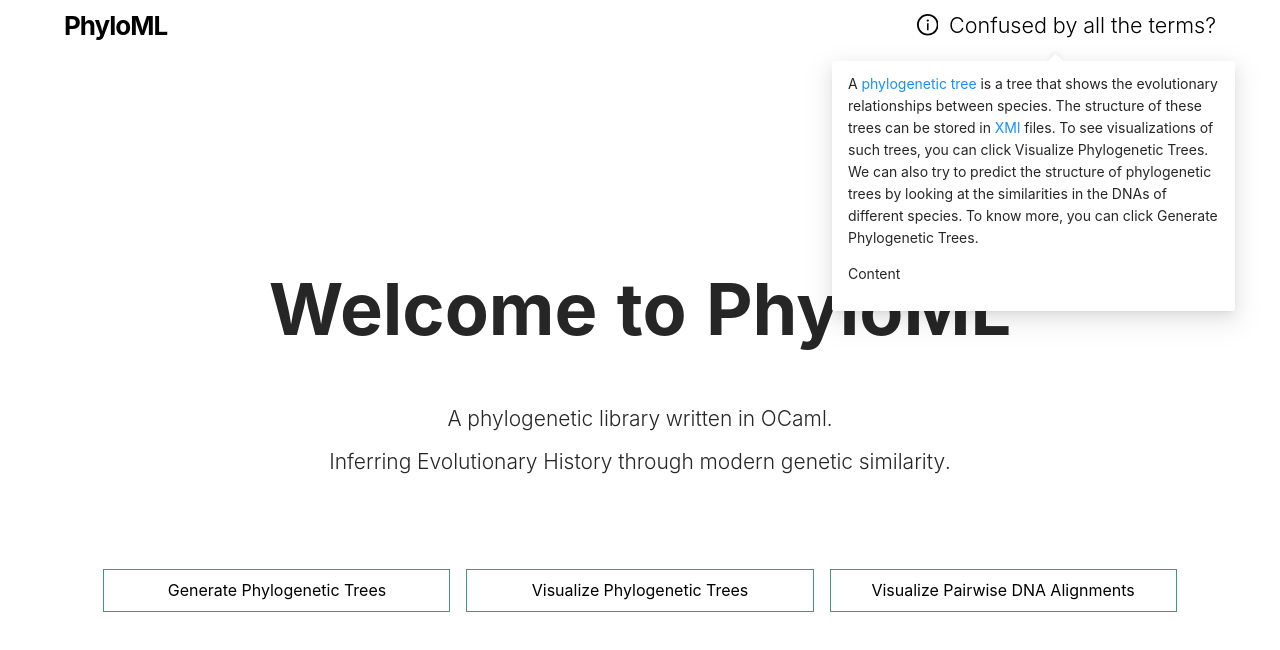
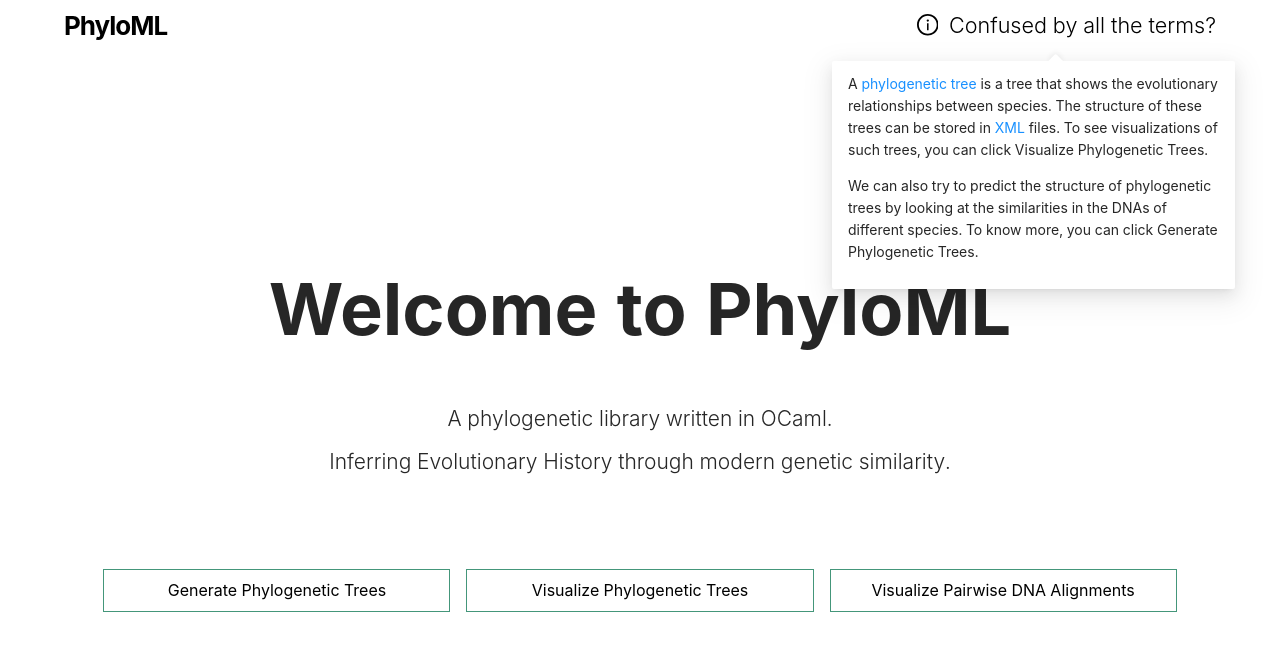
Before and after one commit to VF-S/phylo-lib-web, a React (Create React App) app: page / in a window 1280 px wide. Both pictures are taken after a click on the link "Confused by all the terms?". Shown: the top 650 px of the page. Built offline with nearby package versions, Linux system fonts and the light colour scheme; what bs-platform would draw is missing.

Commit message:
tooltip changes

```diff
--- a/src/App.js
+++ b/src/App.js
@@ -11,8 +11,8 @@ import DisplayPairwise from './components/DisplayPairwise';
 const Header = () => {
   const content = (
     <div>
-      <p>A <a>phylogenetic tree</a> is a tree that shows the evolutionary relationships between species. The structure of these trees can be stored in <a href="http://www.phyloxml.org/">XMl</a> files. To see visualizations of such trees, you can click Visualize Phylogenetic Trees. We can also try to predict the structure of phylogenetic trees by looking at the similarities in the DNAs of different species. To know more, you can click Generate Phylogenetic Trees.</p>
-      <p>Content</p>
+      <p>A <a href="https://en.wikipedia.org/wiki/Phylogenetic_tree">phylogenetic tree</a> is a tree that shows the evolutionary relationships between species. The structure of these trees can be stored in <a href="http://www.phyloxml.org/">XML</a> files. To see visualizations of such trees, you can click Visualize Phylogenetic Trees.</p>
+      <p> We can also try to predict the structure of phylogenetic trees by looking at the similarities in the DNAs of different species. To know more, you can click Generate Phylogenetic Trees.</p>
     </div>
   );
   return (
```
